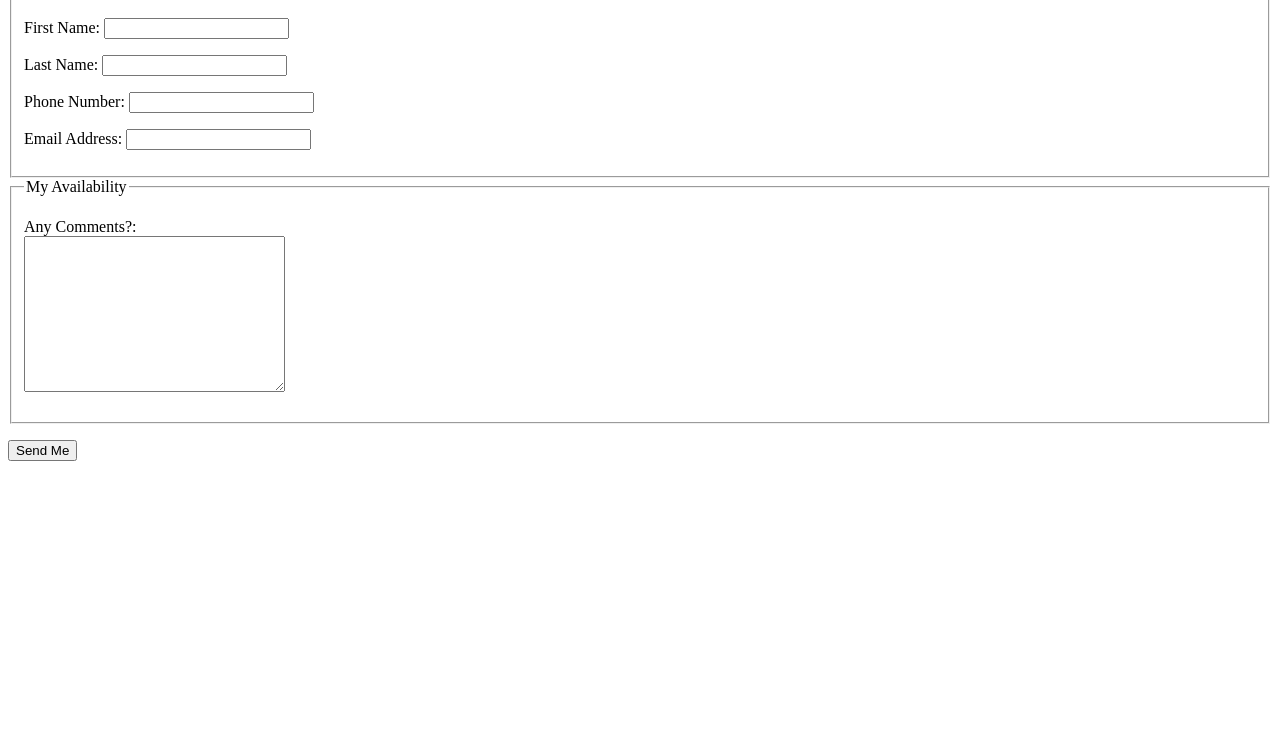
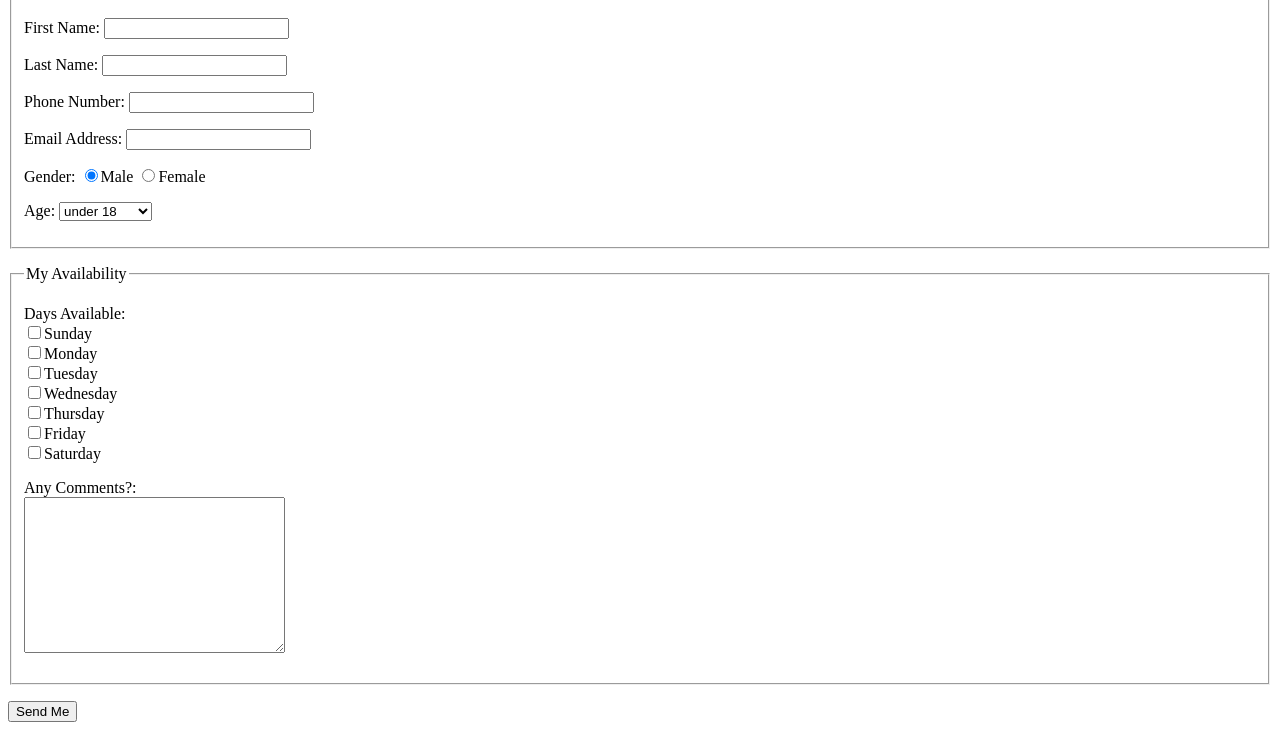
Before and after one commit to cynowa/itmd361_lab4, a plain HTML site: page index.html in a window 1280 px wide. Shown: the part 101-831 px from the top of the page. Before the commit the page ends 800 px from the top, so only its background shows below. Drawn offline with Linux system fonts and the light colour scheme.

Commit message:
added radio, drop-down, checkbox

```diff
--- a/index.html
+++ b/index.html
@@ -23,9 +23,36 @@
     <p>
       <label>Email Address: <input type="email" name="email_field"></label>
     </p>
+    <p>
+      <label>Gender: <input type="radio" name="gender_field" value="Male" checked="checked">Male</label>
+      <label><input type="radio" name="gender_field" value="Female">Female</label>
+    </p>
+    <p>
+      <label>Age: <select name="age_field">
+        <option value="under 18">under 18</option>
+        <option value=" ">18 - 24</option>
+        <option value=" ">25 - 34</option>
+        <option value=" ">35 - 44</option>
+        <option value=" ">45 - 54</option>
+        <option value=" ">55 - 64</option>
+        <option value=" ">65 and over</option>
+      </select></label>
+    </p>
   </fieldset>
+  <p>
+  </p>
   <fieldset>
     <legend>My Availability</legend>
+    <p>
+      <label>Days Available: </label><br>
+      <label><input type="checkbox" name="available_field[]" value="Sunday">Sunday</label><br>
+      <label><input type="checkbox" name="available_field[]" value="Monday">Monday</label><br>
+      <label><input type="checkbox" name="available_field[]" value="Tuesday">Tuesday</label><br>
+      <label><input type="checkbox" name="available_field[]" value="Wednesday">Wednesday</label><br>
+      <label><input type="checkbox" name="available_field[]" value="Thursday">Thursday</label><br>
+      <label><input type="checkbox" name="available_field[]" value="Friday">Friday</label><br>
+      <label><input type="checkbox" name="available_field[]" value="Saturday">Saturday</label><br>
+    </p>
     <p>
       <label>Any Comments?: </label><br>
       <textarea cols="30" rows="10" name="comments_field"></textarea>
```
